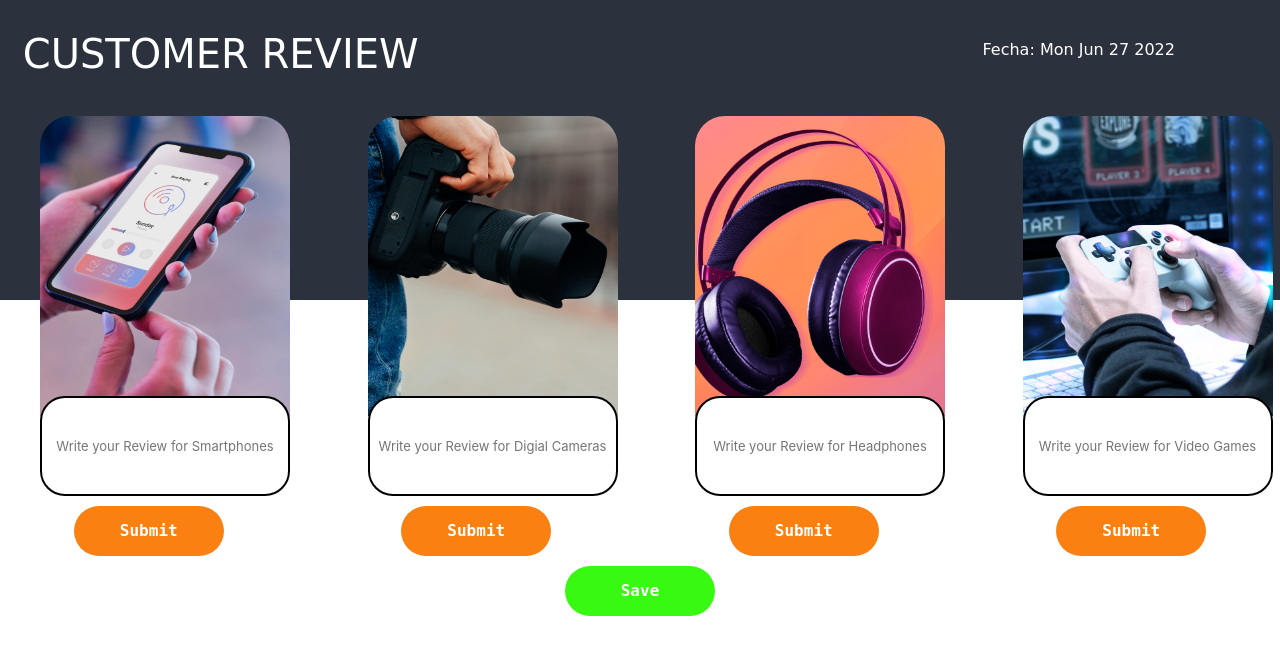
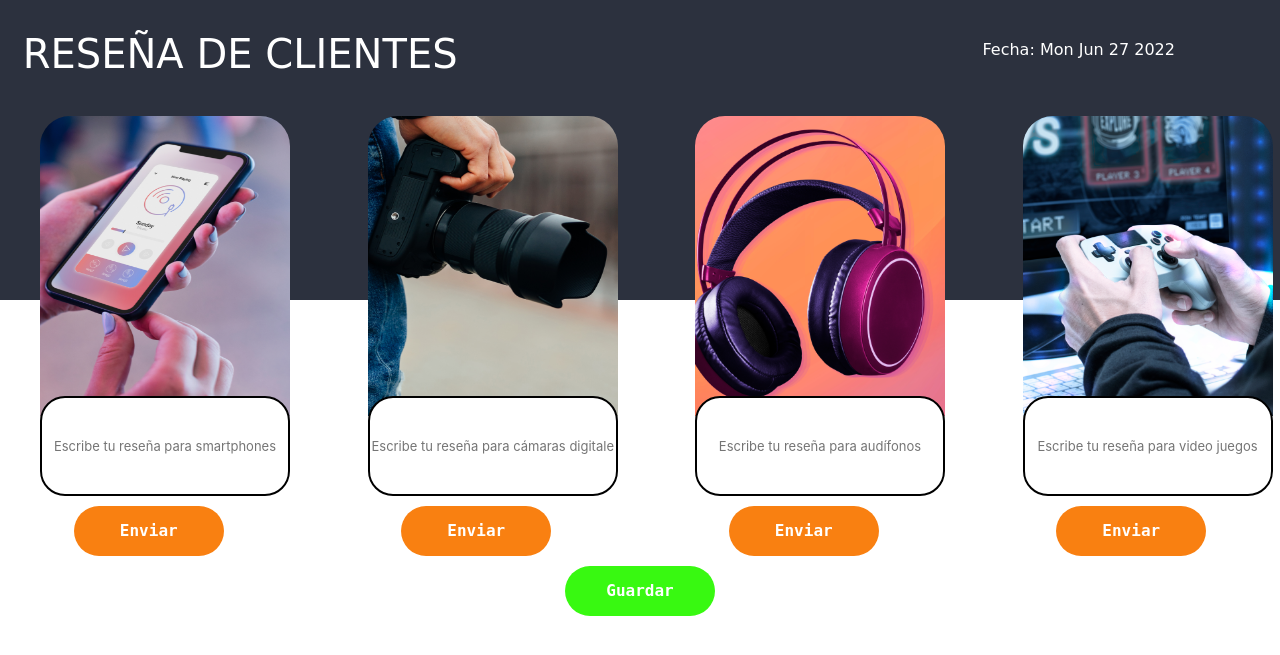
Before and after one commit to bjsfsmx-0544/PRO_135_SP_1-4, a Flask app: page / in a window 1280 px wide. Shown: the top 655 px of the page. Run offline with Flask 2, Linux system fonts and the light colour scheme; some libraries are stand-ins or nearby versions.

Commit message:
Traducción 1.00

```diff
--- a/templates/index.html
+++ b/templates/index.html
@@ -1,9 +1,9 @@
-<!-- there is a starter templte for bootstrap -->
-<!--template starts-->
+<!--Hay una plantilla inicial para Bootstrap-->
+<!--La plantilla comienza-->
 <!doctype html>
 <html lang="en">
   <head>
-    <!-- Required meta tags -->
+    <!-- Etiquetas meta requeridas -->
     <meta charset="utf-8">
     <meta name="viewport" content="width=device-width, initial-scale=1, shrink-to-fit=no">
 
@@ -12,19 +12,19 @@
     integrity="sha384-Gn5384xqQ1aoWXA+058RXPxPg6fy4IWvTNh0E263XmFcJlSAwiGgFAW/dAiS6JXm"
     crossorigin="anonymous">
 
-    <!--Jquery CDN google-->
+    <!--Jquery CDN Google-->
     <script src="https://ajax.googleapis.com/ajax/libs/jquery/3.6.0/jquery.min.js"></script>
 
 
-    <title>Sentiment Analysis</title>
+    <title>Análisis de sentimiento</title>
   </head>
   <body>
 
     <div style="height: 300px ;background-color: #2C313E">
 
       <div class="row">
-        <div class="col-9"><h1 style="padding: 30px 10px; color:white; font-family:cursive">&nbspCUSTOMER REVIEW</h1></div>
-        <div class="col" style="padding-top: 40px;"><h4 id="date" style="color:white; font-family:cursive; font-size:medium;">Date : </h4></div>
+        <div class="col-9"><h1 style="padding: 30px 10px; color:white; font-family:cursive">&nbspRESEÑA DE CLIENTES</h1></div>
+        <div class="col" style="padding-top: 40px;"><h4 id="date" style="color:white; font-family:cursive; font-size:medium;">Fecha: </h4></div>
       </div>
 
       <div class="row">
@@ -35,21 +35,21 @@
       </div>
 
       <div class="row" style="margin-top: -20px;">
-        <div class="col"><input id="m_textbox" type = "text" placeholder = "Write your Review for Smartphones" style = "border:2px solid black ; text-align: center; border-radius: 25px; height: 100px; width: 250px; margin-left: 40px; font-size:small;"></div>
-        <div class="col"><input id="c_textbox" type = "text" placeholder = "Write your Review for Digial Cameras" style = "border:2px solid black ; text-align: center; border-radius: 25px; height: 100px; width: 250px; margin-left: 40px; font-size:small;"></div>
-        <div class="col"><input id="h_textbox" type = "text" placeholder = "Write your Review for Headphones" style = "border:2px solid black ; text-align: center; border-radius: 25px; height: 100px; width: 250px; margin-left: 40px; font-size:small;"></div>
-        <div class="col"><input id="v_textbox" type = "text" placeholder = "Write your Review for Video Games" style = "border:2px solid black ; text-align: center; border-radius: 25px; height: 100px; width: 250px; margin-left: 40px; font-size:small;"></div>
+        <div class="col"><input id="m_textbox" type = "text" placeholder = "Escribe tu reseña para smartphones" style = "border:2px solid black ; text-align: center; border-radius: 25px; height: 100px; width: 250px; margin-left: 40px; font-size:small;"></div>
+        <div class="col"><input id="c_textbox" type = "text" placeholder = "Escribe tu reseña para cámaras digitales" style = "border:2px solid black ; text-align: center; border-radius: 25px; height: 100px; width: 250px; margin-left: 40px; font-size:small;"></div>
+        <div class="col"><input id="h_textbox" type = "text" placeholder = "Escribe tu reseña para audífonos" style = "border:2px solid black ; text-align: center; border-radius: 25px; height: 100px; width: 250px; margin-left: 40px; font-size:small;"></div>
+        <div class="col"><input id="v_textbox" type = "text" placeholder = "Escribe tu reseña para video juegos" style = "border:2px solid black ; text-align: center; border-radius: 25px; height: 100px; width: 250px; margin-left: 40px; font-size:small;"></div>
       </div>
 
       <div class="row" style="margin-top:10px" align="center">
-        <div class="col"><button id="m_button" style="background-color:#F98011; color:white; font-family:monospace; width:150px; height:50px; border-radius:30px; border:none; font-size: large; font-weight: bold;">Submit</button></div>
-        <div class="col"><button id="c_button" style="background-color:#F98011; color:white; font-family:monospace; width:150px; height:50px; border-radius:30px; border:none; font-size: large; font-weight: bold;">Submit</button></div>
-        <div class="col"><button id="h_button" style="background-color:#F98011; color:white; font-family:monospace; width:150px; height:50px; border-radius:30px; border:none; font-size: large; font-weight: bold;">Submit</button></div>
-        <div class="col"><button id="v_button" style="background-color:#F98011; color:white; font-family:monospace; width:150px; height:50px; border-radius:30px; border:none; font-size: large; font-weight: bold;">Submit</button></div>
+        <div class="col"><button id="m_button" style="background-color:#F98011; color:white; font-family:monospace; width:150px; height:50px; border-radius:30px; border:none; font-size: large; font-weight: bold;">Enviar</button></div>
+        <div class="col"><button id="c_button" style="background-color:#F98011; color:white; font-family:monospace; width:150px; height:50px; border-radius:30px; border:none; font-size: large; font-weight: bold;">Enviar</button></div>
+        <div class="col"><button id="h_button" style="background-color:#F98011; color:white; font-family:monospace; width:150px; height:50px; border-radius:30px; border:none; font-size: large; font-weight: bold;">Enviar</button></div>
+        <div class="col"><button id="v_button" style="background-color:#F98011; color:white; font-family:monospace; width:150px; height:50px; border-radius:30px; border:none; font-size: large; font-weight: bold;">Enviar</button></div>
       </div>
 
       <div class="row" align="center" style="margin-top: 10px;">
-        <div class="col"><button id="save_button" style="background-color:#38f911; color:white; font-family:monospace; width:150px; height:50px; border-radius:30px; border:none; font-size: large; font-weight: bold;">Save</button></div>
+        <div class="col"><button id="save_button" style="background-color:#38f911; color:white; font-family:monospace; width:150px; height:50px; border-radius:30px; border:none; font-size: large; font-weight: bold;">Guardar</button></div>
       </div>
 
       <div class="row" style="margin-top:10px" align="center">
@@ -69,7 +69,7 @@
     </div>
 
 
-    <!--JS file-->
+    <!--Archivo JS-->
     <script src="static\js\index.js"></script>
 
   </body>
```
